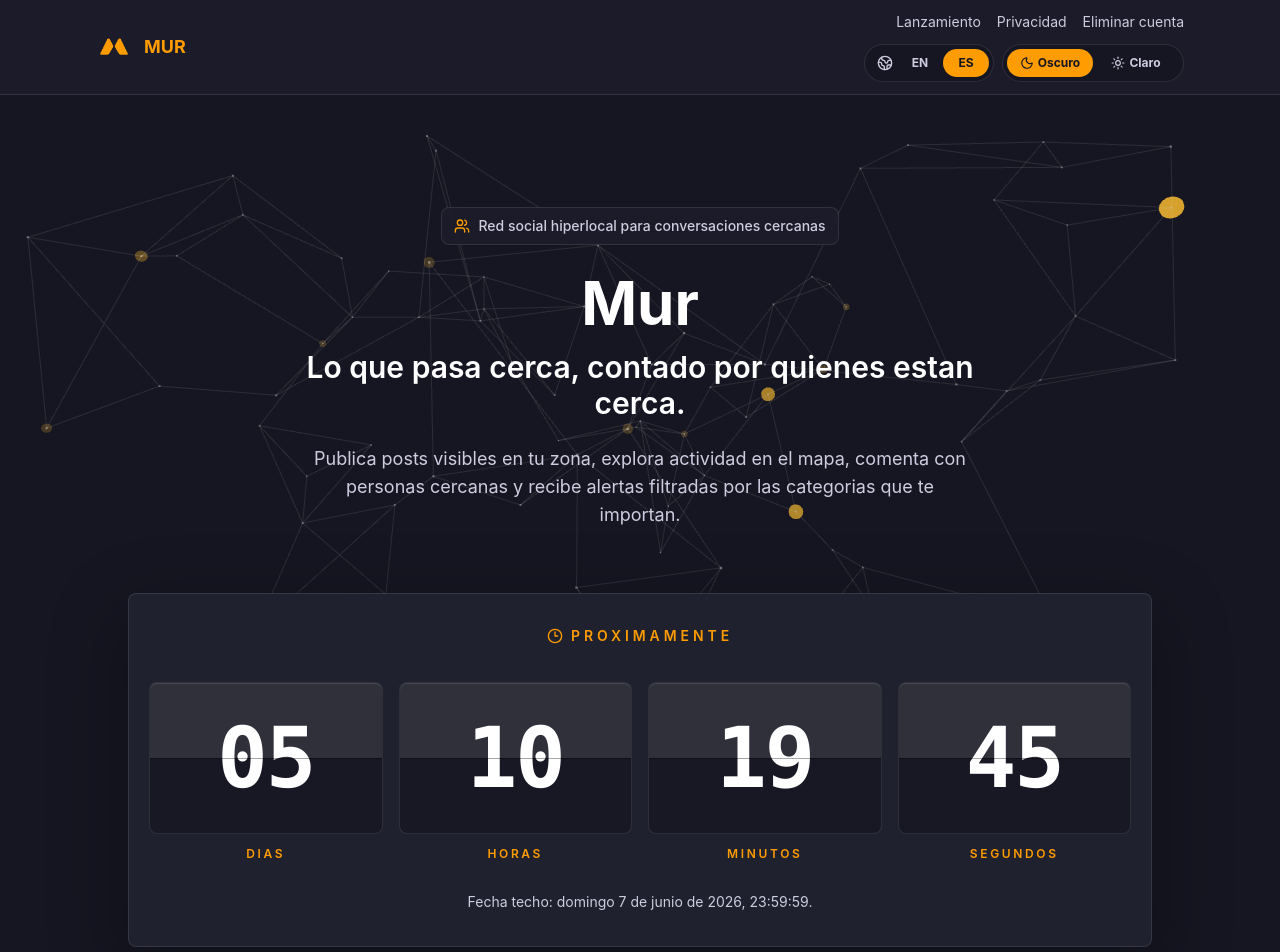
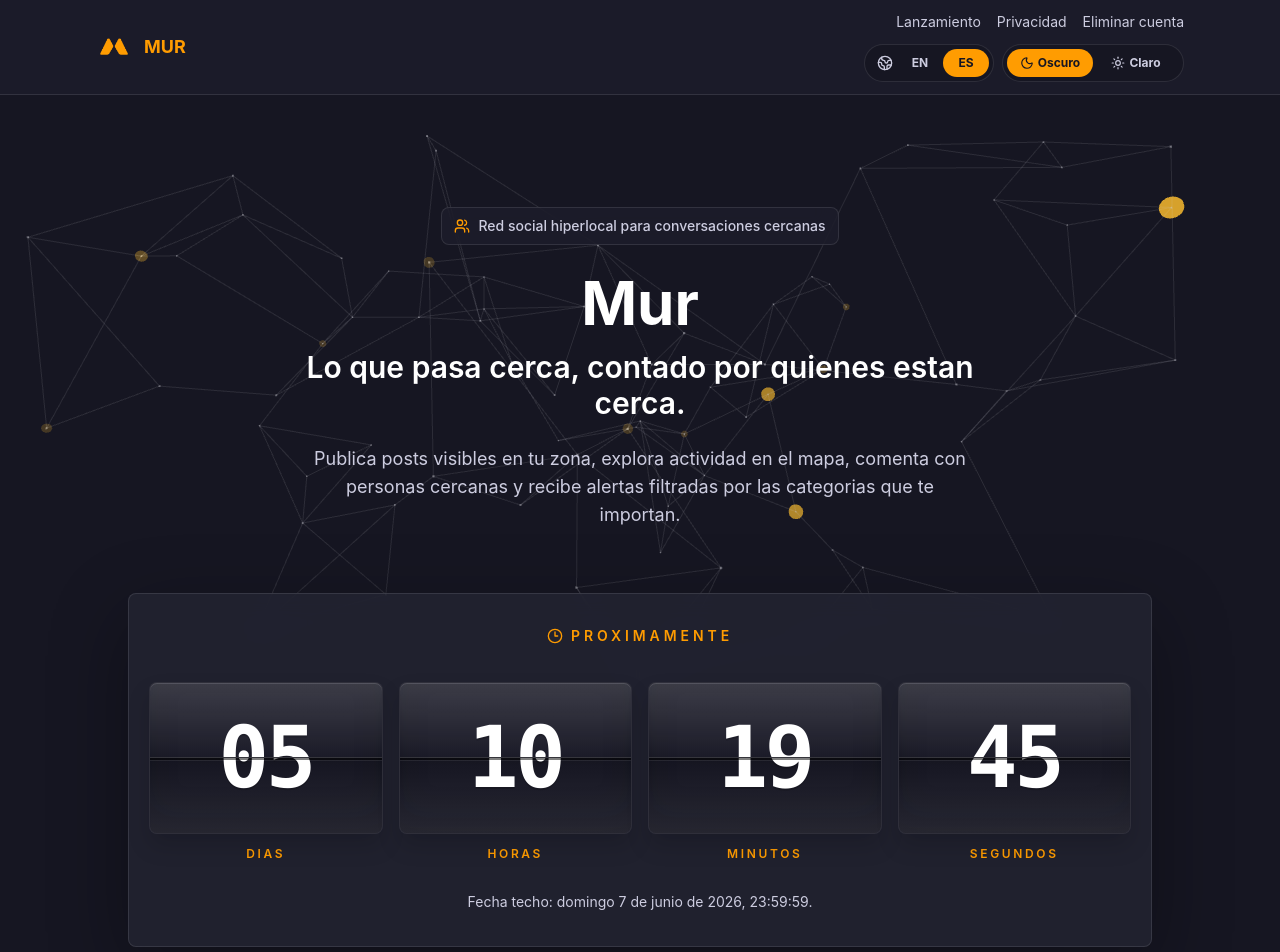
Before and after one commit to olvidafter-mur/mur-landing, a React (Vite) app: page / in a window 1280 px wide. Shown: the top 952 px of the page. Built offline with nearby package versions, Linux system fonts and the light colour scheme.

Commit message:
Add flip countdown animation

```diff
--- a/src/App.jsx
+++ b/src/App.jsx
@@ -451,6 +451,51 @@ function FeatureCard({ id, title, description, icon: Icon, styles }) {
   )
 }
 
+function FlipTimerUnit({ label, value, styles }) {
+  const nextValue = padTime(value)
+  const [displayValue, setDisplayValue] = useState(nextValue)
+  const [previousValue, setPreviousValue] = useState(nextValue)
+  const [isFlipping, setIsFlipping] = useState(false)
+
+  useEffect(() => {
+    if (nextValue === displayValue) return undefined
+
+    setPreviousValue(displayValue)
+    setDisplayValue(nextValue)
+    setIsFlipping(true)
+
+    const timer = window.setTimeout(() => {
+      setIsFlipping(false)
+    }, 620)
+
+    return () => window.clearTimeout(timer)
+  }, [displayValue, nextValue])
+
+  return (
+    <div className="text-center">
+      <div
+        className={`flip-timer-card ${isFlipping ? 'is-flipping' : ''} ${styles.insetSurface}`}
+      >
+        <div className="flip-timer-half flip-timer-top">
+          <span>{displayValue}</span>
+        </div>
+        <div className="flip-timer-half flip-timer-bottom">
+          <span>{displayValue}</span>
+        </div>
+        <div className="flip-timer-hinge" />
+        {isFlipping ? (
+          <div className="flip-timer-flap">
+            <span>{previousValue}</span>
+          </div>
+        ) : null}
+      </div>
+      <div className="mt-3 text-xs font-semibold uppercase tracking-[0.22em] text-accent">
+        {label}
+      </div>
+    </div>
+  )
+}
+
 function LaunchCountdown({ t, styles }) {
   const [timeLeft, setTimeLeft] = useState(getCountdown)
 
@@ -477,24 +522,12 @@ function LaunchCountdown({ t, styles }) {
 
         <div className="mt-8 grid grid-cols-4 gap-2 sm:gap-4">
           {units.map((unit) => (
-            <div key={unit.label} className="text-center">
-              <div
-                className={`relative flex items-center justify-center overflow-hidden rounded-lg border px-3 py-5 shadow-[inset_0_1px_0_rgba(255,255,255,0.12)] ${styles.insetSurface}`}
-                style={{ minHeight: 'clamp(82px, 13vw, 152px)' }}
-              >
-                <div className="pointer-events-none absolute inset-x-0 top-1/2 h-px bg-black/35" />
-                <div className="pointer-events-none absolute inset-x-0 top-0 h-1/2 bg-white/10" />
-                <div
-                  className={`font-mono font-black leading-none tracking-tight ${styles.text}`}
-                  style={{ fontSize: 'clamp(2.25rem, 7vw, 5.25rem)' }}
-                >
-                  {padTime(unit.value)}
-                </div>
-              </div>
-              <div className="mt-3 text-xs font-semibold uppercase tracking-[0.22em] text-accent">
-                {unit.label}
-              </div>
-            </div>
+            <FlipTimerUnit
+              key={unit.label}
+              label={unit.label}
+              value={unit.value}
+              styles={styles}
+            />
           ))}
         </div>
 
--- a/src/index.css
+++ b/src/index.css
@@ -22,3 +22,121 @@
     box-sizing: border-box;
   }
 }
+
+@layer components {
+  .flip-timer-card {
+    position: relative;
+    min-height: clamp(82px, 13vw, 152px);
+    overflow: hidden;
+    border: 1px solid currentColor;
+    border-color: rgba(148, 163, 184, 0.22);
+    border-radius: 0.5rem;
+    color: inherit;
+    perspective: 900px;
+    transform-style: preserve-3d;
+    box-shadow:
+      inset 0 1px 0 rgba(255, 255, 255, 0.14),
+      inset 0 -18px 30px rgba(0, 0, 0, 0.16),
+      0 12px 22px rgba(0, 0, 0, 0.16);
+  }
+
+  .flip-timer-half,
+  .flip-timer-flap {
+    position: absolute;
+    left: 0;
+    right: 0;
+    height: 50%;
+    overflow: hidden;
+    display: flex;
+    justify-content: center;
+    background:
+      linear-gradient(180deg, rgba(255, 255, 255, 0.16), rgba(255, 255, 255, 0.02)),
+      rgba(15, 23, 42, 0.08);
+    backface-visibility: hidden;
+  }
+
+  .flip-timer-half span,
+  .flip-timer-flap span {
+    position: absolute;
+    left: 0;
+    right: 0;
+    height: 200%;
+    display: flex;
+    align-items: center;
+    justify-content: center;
+    font-family: ui-monospace, SFMono-Regular, Menlo, Monaco, Consolas, "Liberation Mono", "Courier New", monospace;
+    font-size: clamp(2.25rem, 7vw, 5.25rem);
+    font-weight: 900;
+    line-height: 1;
+    letter-spacing: -0.04em;
+    color: currentColor;
+    text-shadow: 0 2px 0 rgba(0, 0, 0, 0.16);
+  }
+
+  .flip-timer-top {
+    top: 0;
+    align-items: flex-start;
+    border-bottom: 1px solid rgba(0, 0, 0, 0.38);
+  }
+
+  .flip-timer-top span {
+    top: 0;
+  }
+
+  .flip-timer-bottom {
+    bottom: 0;
+    align-items: flex-end;
+    background:
+      linear-gradient(180deg, rgba(0, 0, 0, 0.1), rgba(255, 255, 255, 0.08)),
+      rgba(15, 23, 42, 0.08);
+  }
+
+  .flip-timer-bottom span {
+    bottom: 0;
+  }
+
+  .flip-timer-hinge {
+    position: absolute;
+    left: 0;
+    right: 0;
+    top: 50%;
+    z-index: 6;
+    height: 2px;
+    background: rgba(0, 0, 0, 0.5);
+    box-shadow:
+      0 -1px 0 rgba(255, 255, 255, 0.08),
+      0 1px 0 rgba(255, 255, 255, 0.08);
+  }
+
+  .flip-timer-flap {
+    top: 0;
+    z-index: 7;
+    align-items: flex-start;
+    transform-origin: bottom center;
+    border-bottom: 1px solid rgba(0, 0, 0, 0.45);
+  }
+
+  .flip-timer-flap span {
+    top: 0;
+  }
+
+  .flip-timer-card.is-flipping .flip-timer-flap {
+    animation: flip-scoreboard-down 620ms cubic-bezier(0.2, 0.68, 0.24, 1) both;
+  }
+
+  @keyframes flip-scoreboard-down {
+    0% {
+      transform: rotateX(0deg);
+      filter: brightness(1.12);
+    }
+
+    50% {
+      filter: brightness(0.82);
+    }
+
+    100% {
+      transform: rotateX(-180deg);
+      filter: brightness(0.62);
+    }
+  }
+}
```
